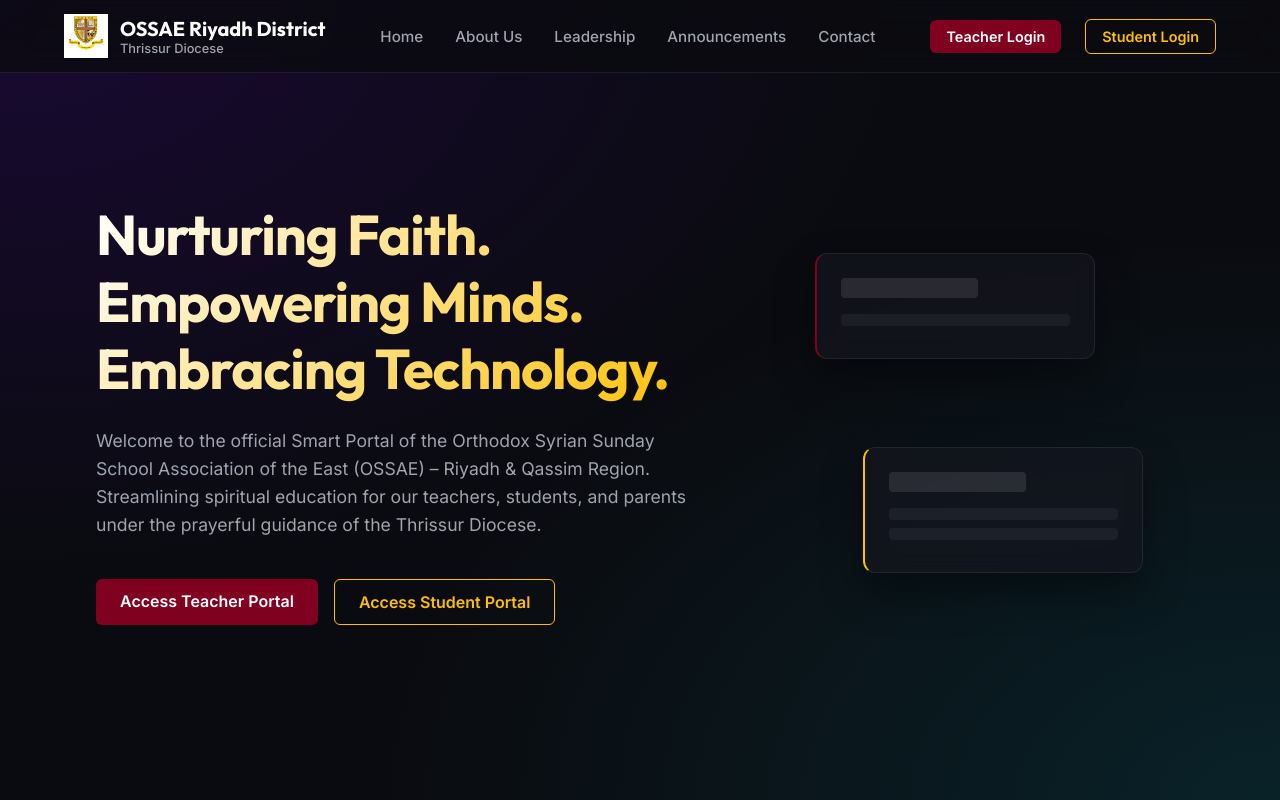
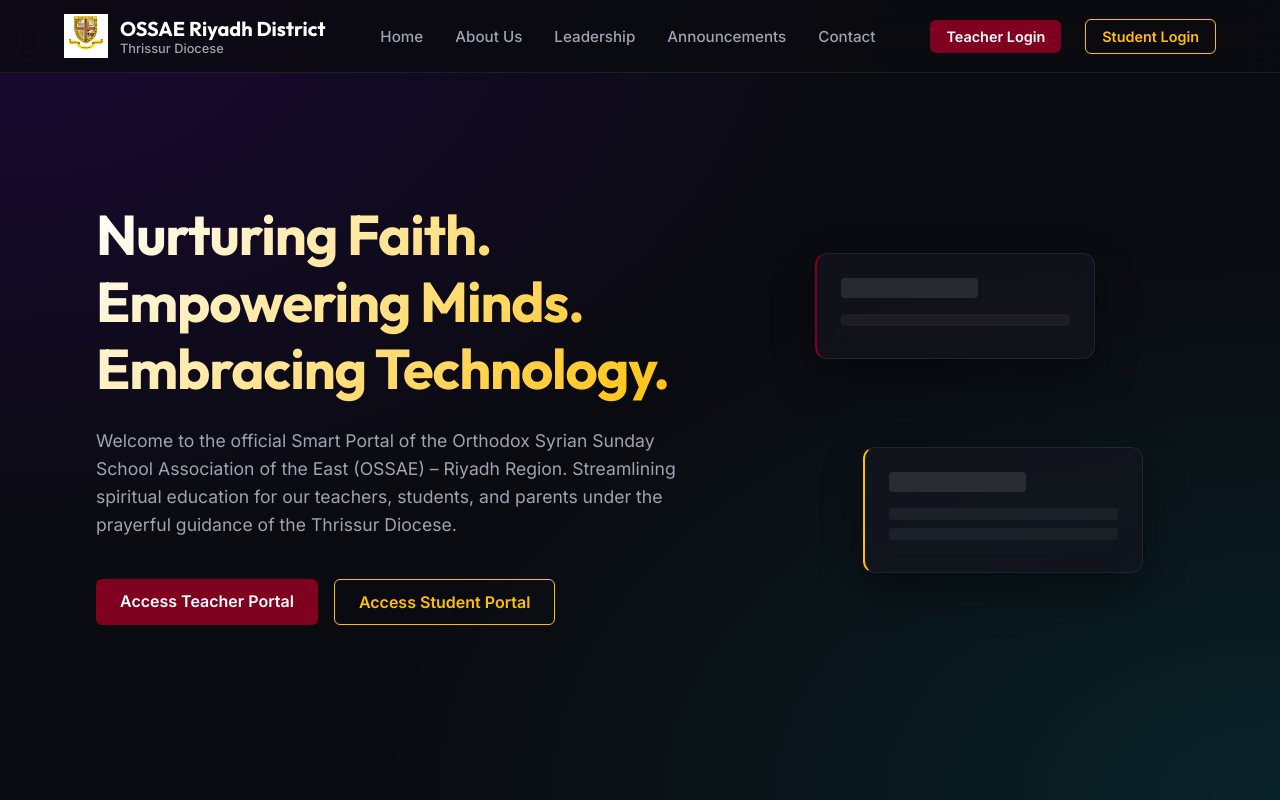
Before and after one commit to bubinkorahmathew-ctrl/ossaeriyadh, a Next.js app: page / in a window 1280 px wide. Built offline with nearby package versions, Linux system fonts and the light colour scheme; no server answers.

Commit message:
Update wording: Replace Riyadh & Qassim with Riyadh Region

```diff
--- a/src/app/page.tsx
+++ b/src/app/page.tsx
@@ -9,7 +9,7 @@
         <div className={styles.heroContent}>
           <h1 className={styles.title}>Nurturing Faith. Empowering Minds. Embracing Technology.</h1>
           <p className={styles.subtitle}>
-            Welcome to the official Smart Portal of the Orthodox Syrian Sunday School Association of the East (OSSAE) – Riyadh & Qassim Region. Streamlining spiritual education for our teachers, students, and parents under the prayerful guidance of the Thrissur Diocese.
+            Welcome to the official Smart Portal of the Orthodox Syrian Sunday School Association of the East (OSSAE) – Riyadh Region. Streamlining spiritual education for our teachers, students, and parents under the prayerful guidance of the Thrissur Diocese.
           </p>
           <div className={styles.ctaGroup}>
             <Link href="/login" className={styles.btnPrimary}>
@@ -110,7 +110,7 @@
 
       {/* 6. Latest Announcements & Events */}
       <section className={styles.section} id="announcements">
-        <h2 className={styles.sectionTitle}>Staying Connected in the Riyadh & Qassim District</h2>
+        <h2 className={styles.sectionTitle}>Staying Connected in the Riyadh Region</h2>
         <div className={styles.announcementsList}>
           <div className={`glass-card ${styles.announcementItem}`}>
             <span className={styles.dateBadge}>NEW</span>
```
